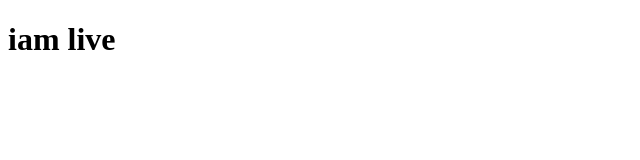
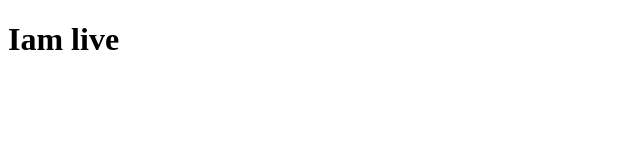
Before and after one commit to mrstraw-hat/02, a plain HTML site: page index.html in a window 1280 px wide. Shown: the full height of the page, 0-640 px from the left. Drawn offline with Linux system fonts and the light colour scheme.

Commit message:
message corrected

```diff
--- a/index.html
+++ b/index.html
@@ -3,10 +3,10 @@
 <head>
     <meta charset="UTF-8">
     <meta name="viewport" content="width=device-width, initial-scale=1.0">
-    <title>js introduvtion</title>
+    <title>js introduction</title>
 </head>
 <body>
-    <h1>iam live</h1>
+    <h1>Iam live</h1>
     <script src="index.js">
 
     </script>
```
